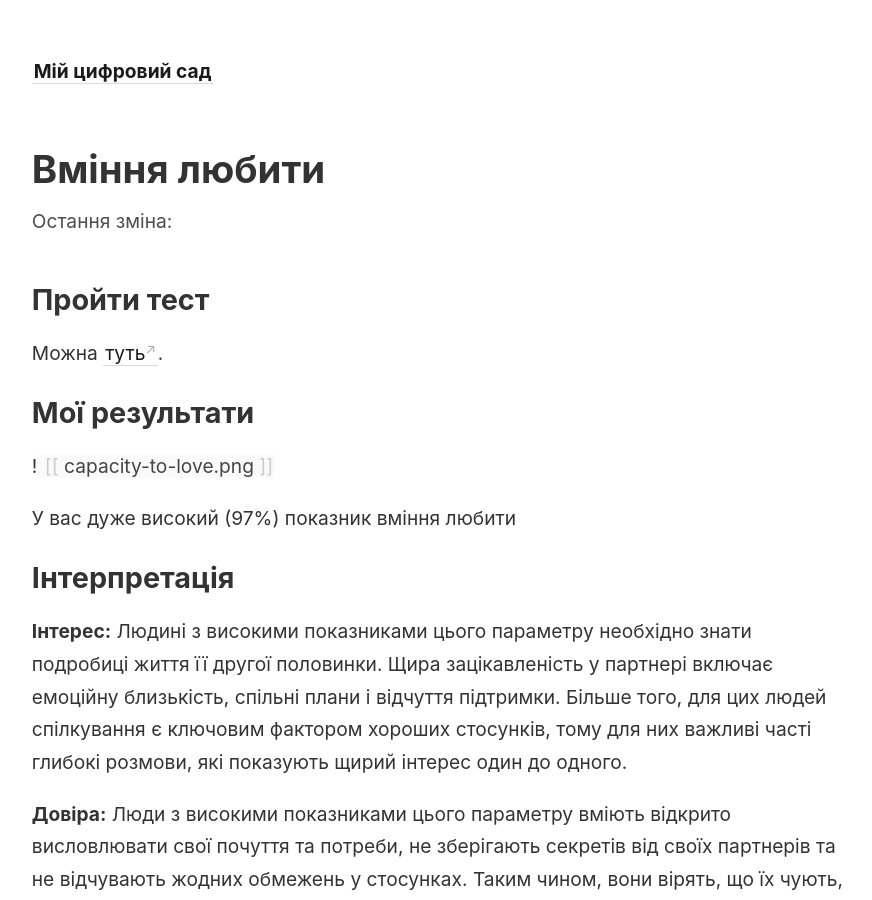
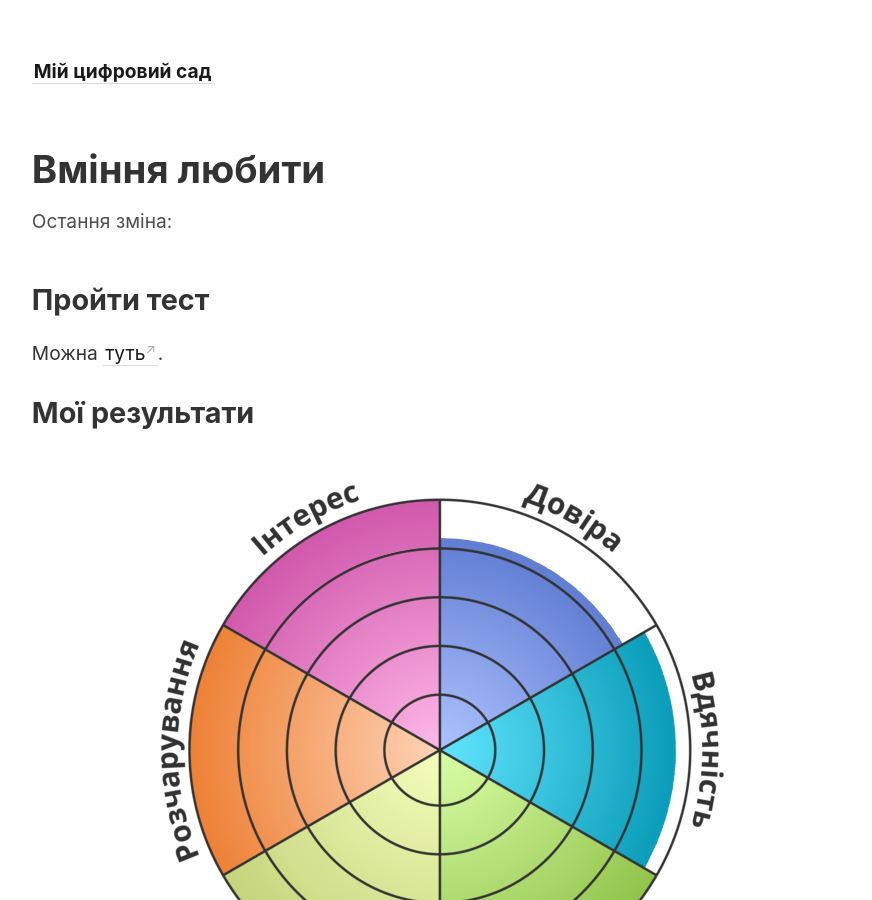
Before and after one commit to Laktionof/digital-garden, a Jekyll site: the page built from _notes/psycho/capacity-to-love.md, in a window 1280 px wide and 900 px high. Shown: the whole window, without its empty margins (45-917 px from the left). Built offline with Jekyll 4.4.1, drawn with Linux system fonts in a browser that asks for light colours.

Commit message:
Update capacity-to-love.md

```diff
--- a/_notes/psycho/capacity-to-love.md
+++ b/_notes/psycho/capacity-to-love.md
@@ -7,7 +7,11 @@ title: Вміння любити
 
 ## Мої результати
 
-![[capacity-to-love.png]]
+<img src="/assets/capacity-to-love.png"/>
+
+![](capacity-to-love.png)
+
+![](assets/capacity-to-love.png)
 
 У вас дуже високий (97%) показник вміння любити
 
```
